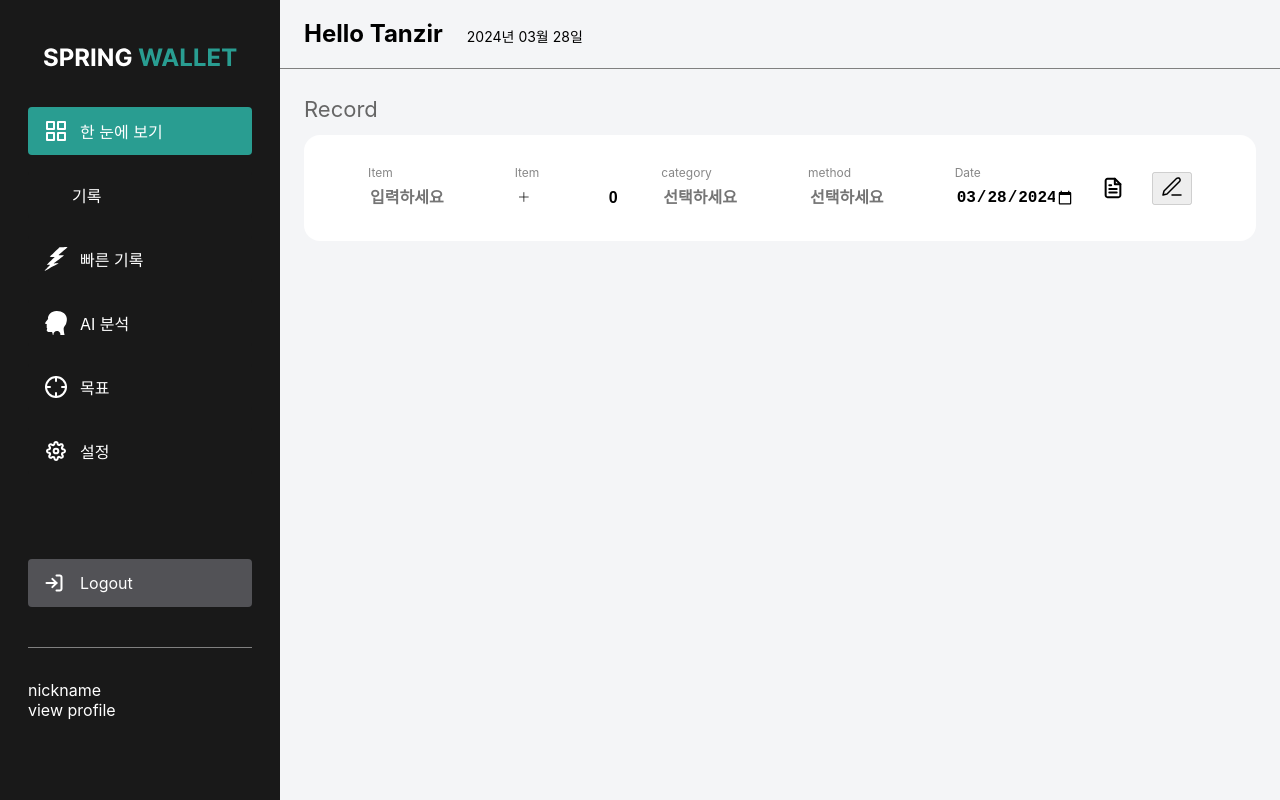
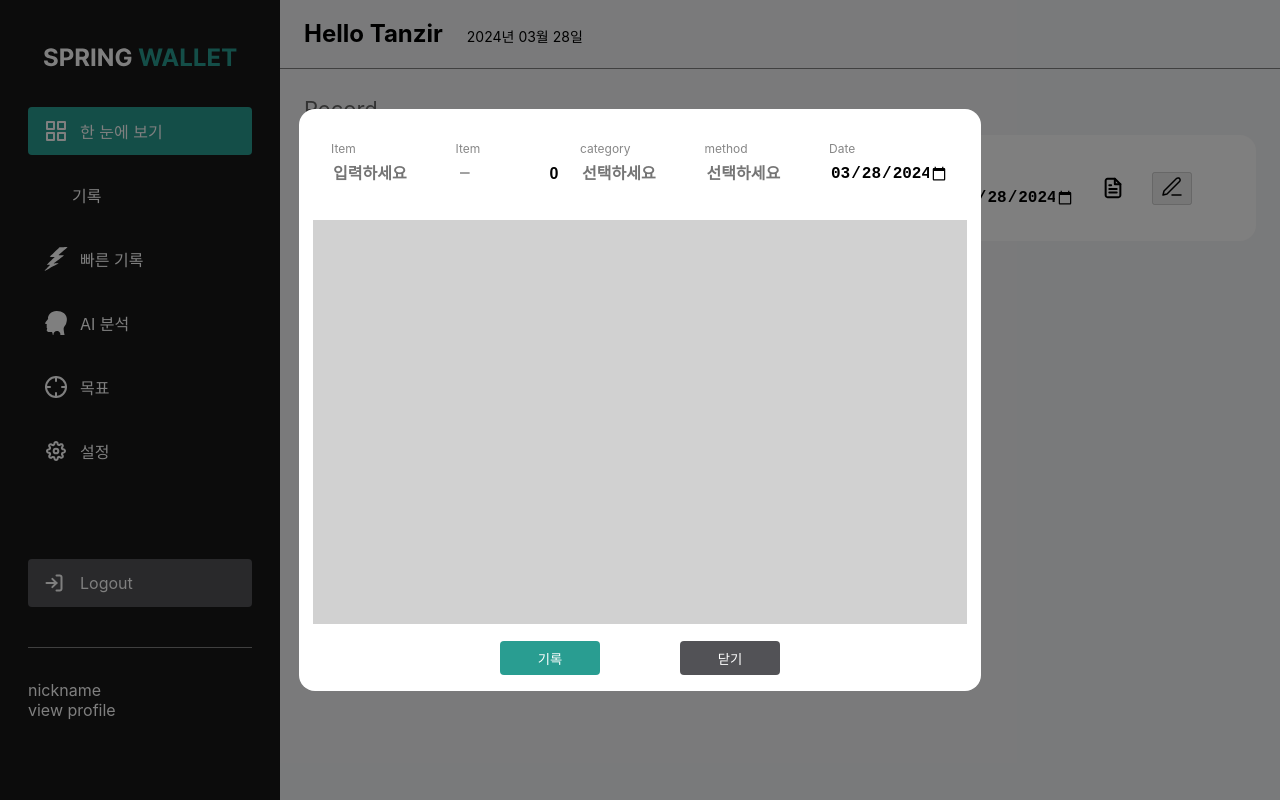
Before and after one commit to twoo1999/SpringWallet, a React (Create React App) app in the folder FE/: page /record in a window 1280 px wide. Built offline with nearby package versions, Linux system fonts and the light colour scheme; some icons are missing; the HTML template or start-up script is replaced by a standard one.

Commit message:
[FE] :art: 메모 모달 창 생성

```diff
--- a/FE/src/common/color.css
+++ b/FE/src/common/color.css
@@ -46,3 +46,7 @@
 .White{
     color: white;
 }
+
+:root{
+    --primary-color: #299D91;
+}
--- /dev/null
+++ b/FE/src/components/record/Memo.jsx
@@ -0,0 +1,78 @@
+import styled from "styled-components";
+import {ItemInput} from "./ItemInput";
+import {AmountInput} from "./AmoutInput";
+import {SelctInput} from "./SelctInput";
+import {DateInput} from "./DateInput";
+import {CustomButton} from "./CustomButton";
+import '../../common/color.css'
+const Wrapper = styled.div`
+    position: absolute;
+    top: 50%;
+    left: 50%;
+    transform: translate(-50%, -50%);
+    display: flex;
+    flex-direction: column;
+    background-color: white;
+    padding: 16px;
+    height: 550px;
+    justify-content: space-between;
+    align-items: center;
+    border-radius: 16px;
+`;
+
+
+const InputBlock = styled.div`
+    display: flex;
+    flex-direction: column;
+    gap: 4px;
+    width: 120px;
+`;
+
+const InputBar = styled.div`
+    display: flex;
+    flex-direction: row;
+    padding: 16px;
+    width: 650px;
+    box-sizing: border-box;
+    justify-content: space-between;
+`;
+
+const BorderlessInput = styled.input`
+    border: none;
+`;
+
+const MemoInput = styled.textarea`
+    width: 100%;
+    height: 400px;
+    resize: none;
+    background-color: #D1D1D1;
+    border: none;
+`;
+
+const BtnWrapper = styled.div`
+    display: flex;
+    flex-direction: row;
+    gap: 80px;
+`;
+export function MemoModal({onChangeValue, onChangeValueReadonly, sign,onClick, input, categories}) {
+    return (
+        <Wrapper onClick={onClick}>
+            <InputBar>
+                <ItemInput onChangeValue={onChangeValue}></ItemInput>
+                <AmountInput></AmountInput>
+                <SelctInput onChangeValueReadonly={onChangeValueReadonly} type="category" items={categories}></SelctInput>
+                <SelctInput onChangeValueReadonly={onChangeValueReadonly} type="method" items={["카드", "현금"]}></SelctInput>
+                <DateInput onChangeValue={onChangeValue}></DateInput>
+            </InputBar>
+            <MemoInput cols="5" ></MemoInput>
+            <BtnWrapper>
+                <CustomButton content="기록" bgColor="#299D91"></CustomButton>
+                <CustomButton content="닫기" bgColor="#525256"></CustomButton>
+            </BtnWrapper>
+
+
+
+
+        </Wrapper>
+    )
+}
--- a/FE/src/components/record/Record.jsx
+++ b/FE/src/components/record/Record.jsx
@@ -10,6 +10,7 @@ import {SelctInput} from "./SelctInput";
 import {DateInput} from "./DateInput";
 import {useEffect, useState} from "react";
 import axios from "axios";
+import {MemoModal} from "./Memo";
 
 const Wrapper = styled.div`
     display: flex;
@@ -32,6 +33,15 @@ const MemoInput = styled.input`
     display: none;
 `;
 
+const ModalBack = styled.div`
+        position: fixed;
+        top: 0;
+        left: 0;
+        width: 100%;
+        height: 100%;
+        background-color: rgba(0, 0, 0, 0.5);
+
+    `;
 export function Record(){
     const inputBlock = [];
     const [categories, setCategories] = useState();
@@ -44,6 +54,7 @@ export function Record(){
         timestamp:new Date().toISOString().split('T')[0]
     });
     const [able, setAble] = useState(true);
+    const [memoView, setMemoView] = useState(true);
     useEffect(() => {
         if (sign) {
             setCategories(["월급", "용돈", "행운(득)"]);
@@ -78,6 +89,18 @@ export function Record(){
 
     }
 
+    const modalBackClickHandler = ()=>{
+        console.log("부모")
+        setMemoView(!memoView);
+    }
+
+    const stop = (e)=>{
+        console.log("자식")
+        e.stopPropagation();
+    }
+
+
+
     return (
         <Wrapper>
             <span className="Header22 Gray01">Record</span>
@@ -88,7 +111,7 @@ export function Record(){
                     <SelctInput onChangeValueReadonly={onChangeValueReadonly} type="category" items={categories}></SelctInput>
                     <SelctInput onChangeValueReadonly={onChangeValueReadonly} type="method" items={["카드", "현금"]}></SelctInput>
                     <DateInput onChangeValue={onChangeValue}></DateInput>
-                    <Memo></Memo>
+                    <Memo onClick={()=>{setMemoView(!memoView)}}></Memo>
                     <MemoInput id="momo" name="memo" value={null}></MemoInput>
                     <button disabled={able} onClick={(e)=>{
                         e.preventDefault();
@@ -105,13 +128,17 @@ export function Record(){
                         }).then((res, err)=>{
                             console.log(res);
                         })
-
-
                     }}><Report></Report></button>
 
 
                 </RecordTable>
             </form>
+            {
+                memoView &&
+                <ModalBack onClick={modalBackClickHandler}>
+                    <MemoModal onChangeValue={onChangeValue} onChangeValueReadonly={onChangeValueReadonly} sign={sign} onClick={stop} input={input} categories={categories}></MemoModal>
+                </ModalBack>
+            }
 
         </Wrapper>
     )
```
